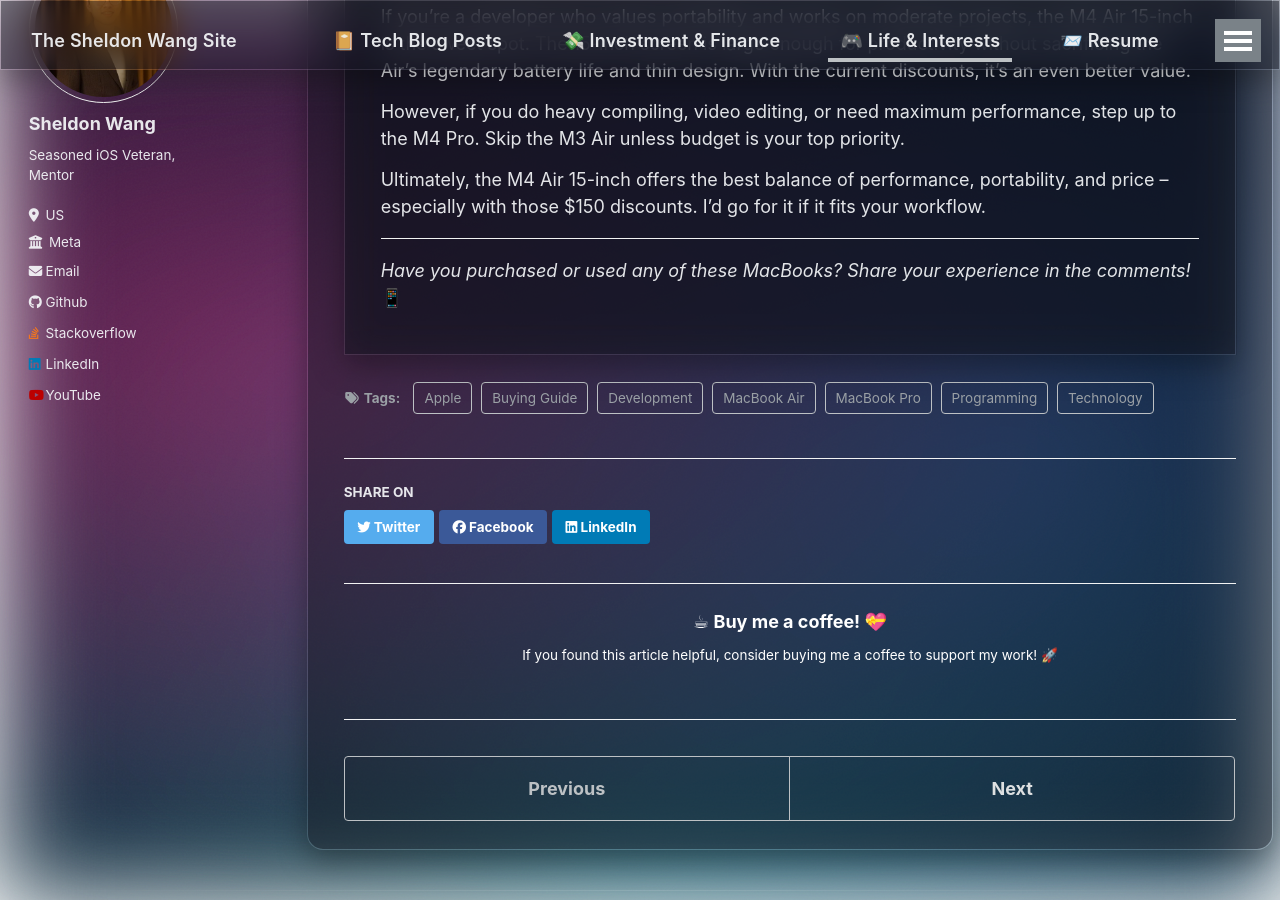
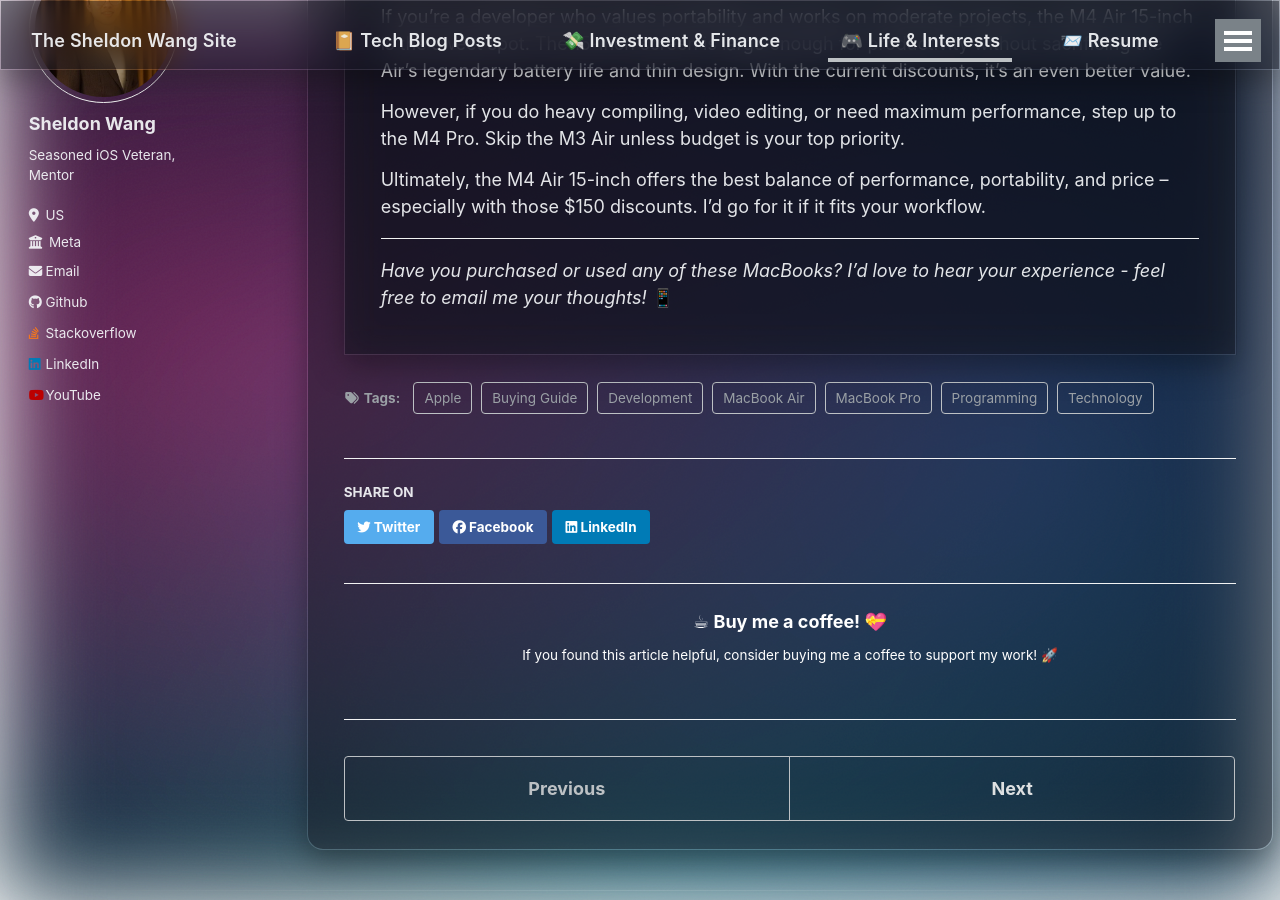
Before and after one commit to SheldonWangRJT/SheldonWangRJT.Github.io, a Jekyll site: the page built from _life/2025-08-24-apple-m4-air-buying-guide.md, in a window 1280 px wide and 900 px high, scrolled down 2741 px. Built offline with Jekyll 4.4.1, drawn with Linux system fonts in a browser that asks for light colours; comment, search, counter and statistics services are not loaded.

Commit message:
Update Apple M4 Air guide: Change comments CTA to email CTA

```diff
--- a/_life/2025-08-24-apple-m4-air-buying-guide.md
+++ b/_life/2025-08-24-apple-m4-air-buying-guide.md
@@ -77,4 +77,4 @@ Ultimately, the M4 Air 15-inch offers the best balance of performance, portabili
 
 ---
 
-*Have you purchased or used any of these MacBooks? Share your experience in the comments!* 📱
+*Have you purchased or used any of these MacBooks? I'd love to hear your experience - feel free to email me your thoughts!* 📱
```
